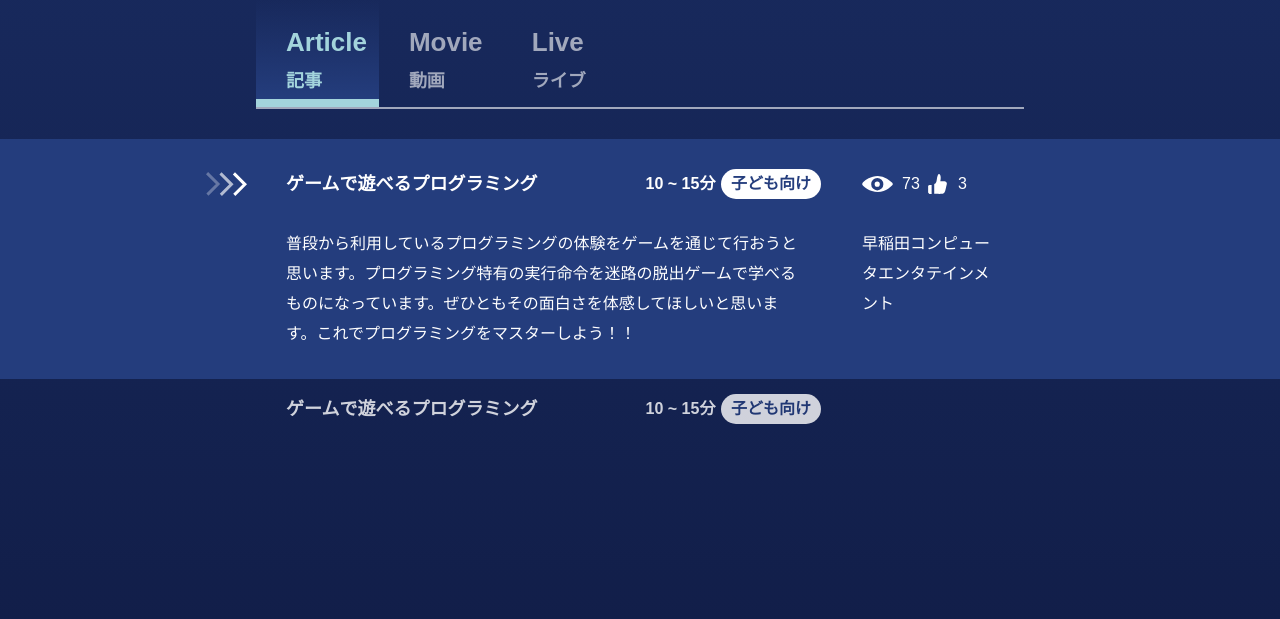
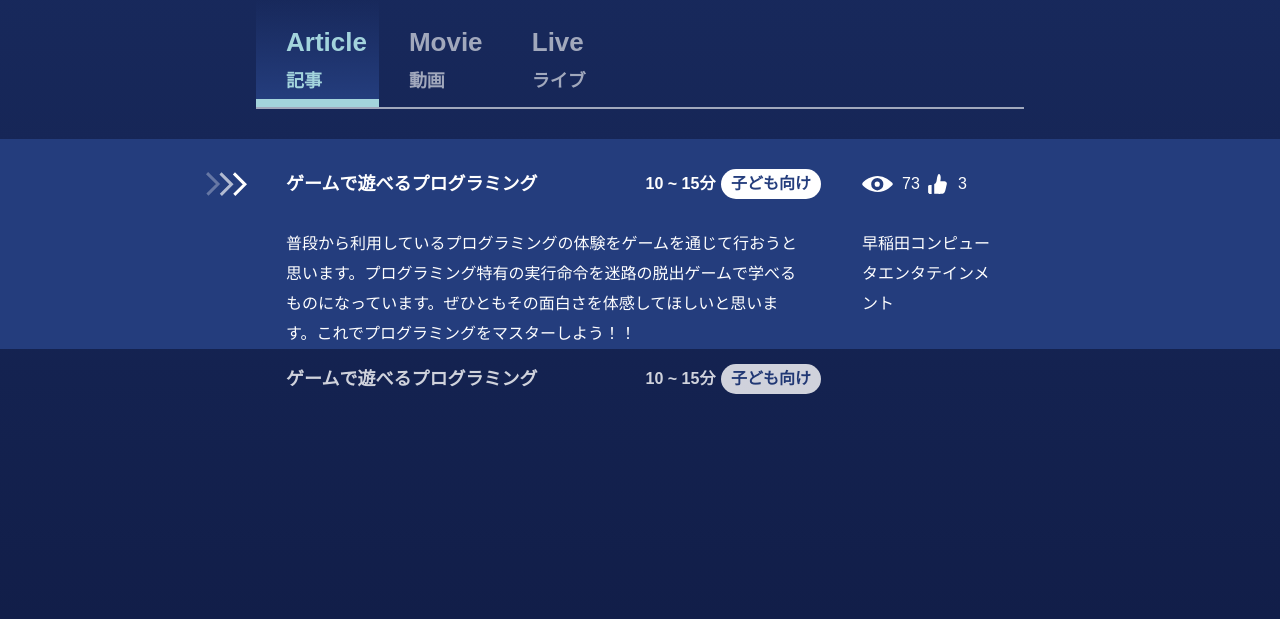
Before and after one commit to Rikoten/site2020, a PHP site: page /index.html in a window 1280 px wide. Shown: the part 1161-1780 px from the top of the page. Run offline with PHP 8.4, Linux system fonts and the light colour scheme; some libraries are stand-ins or nearby versions.

Commit message:
高さ固定

```diff
--- a/css/main.css
+++ b/css/main.css
@@ -269,7 +269,7 @@ body {
 
 #eventList .eventTile.active, #eventList .eventTile.fading {
   position: relative;
-  grid-template-rows: 30px 30px 30px auto 30px;
+  grid-template-rows: 30px 30px 30px 90px 30px;
   /*background: linear-gradient(to right, rgba(36, 61, 125, 0), rgba(36, 61, 125, 1));*/
   background: #243D7D;
   z-index: 20;
```
